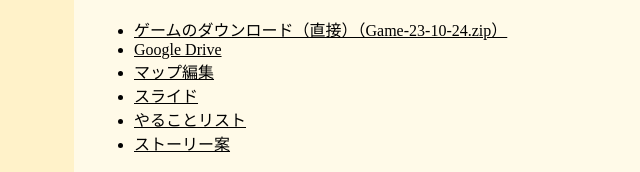
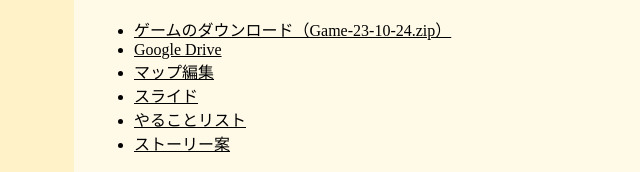
Before and after one commit to ShimaShima8293/GameWebsite, a plain HTML site: page portal.html in a window 1280 px wide. Shown: the part 540-712 px from the top of the page, 46-686 px from the left. Drawn offline with Linux system fonts and the light colour scheme.

Commit message:
Updated the script

```diff
--- a/portal.html
+++ b/portal.html
@@ -146,7 +146,7 @@
     <script>
         document.getElementById('lastModifiedTime').innerHTML = '最終更新: ' + document.lastModified;
         document.getElementById('download').setAttribute('href', 'download/Game-' + latest + '.zip');
-        document.getElementById('download').innerHTML = 'ゲームのダウンロード（直接）（Game-' + latest + '.zip）'
+        document.getElementById('download').innerHTML = 'ゲームのダウンロード（Game-' + latest + '.zip）'
     </script>
 </body>
 
```
